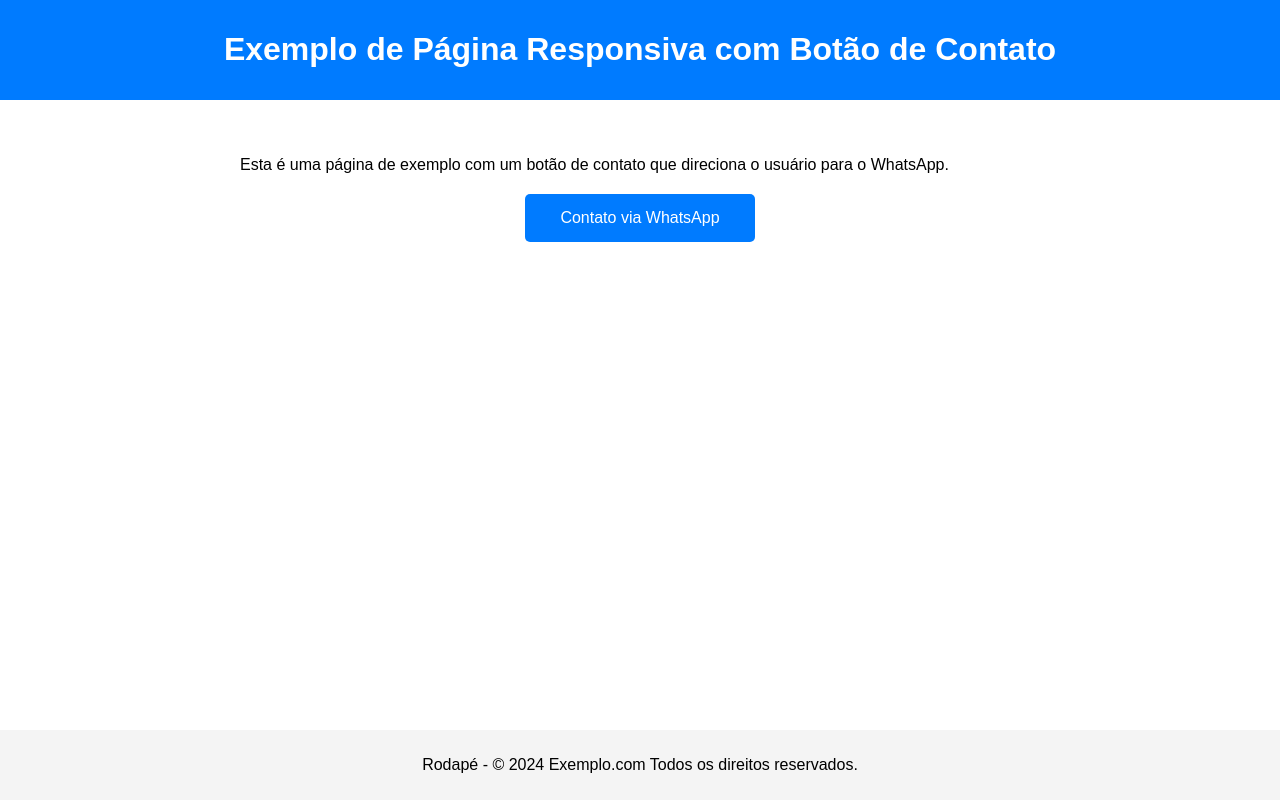
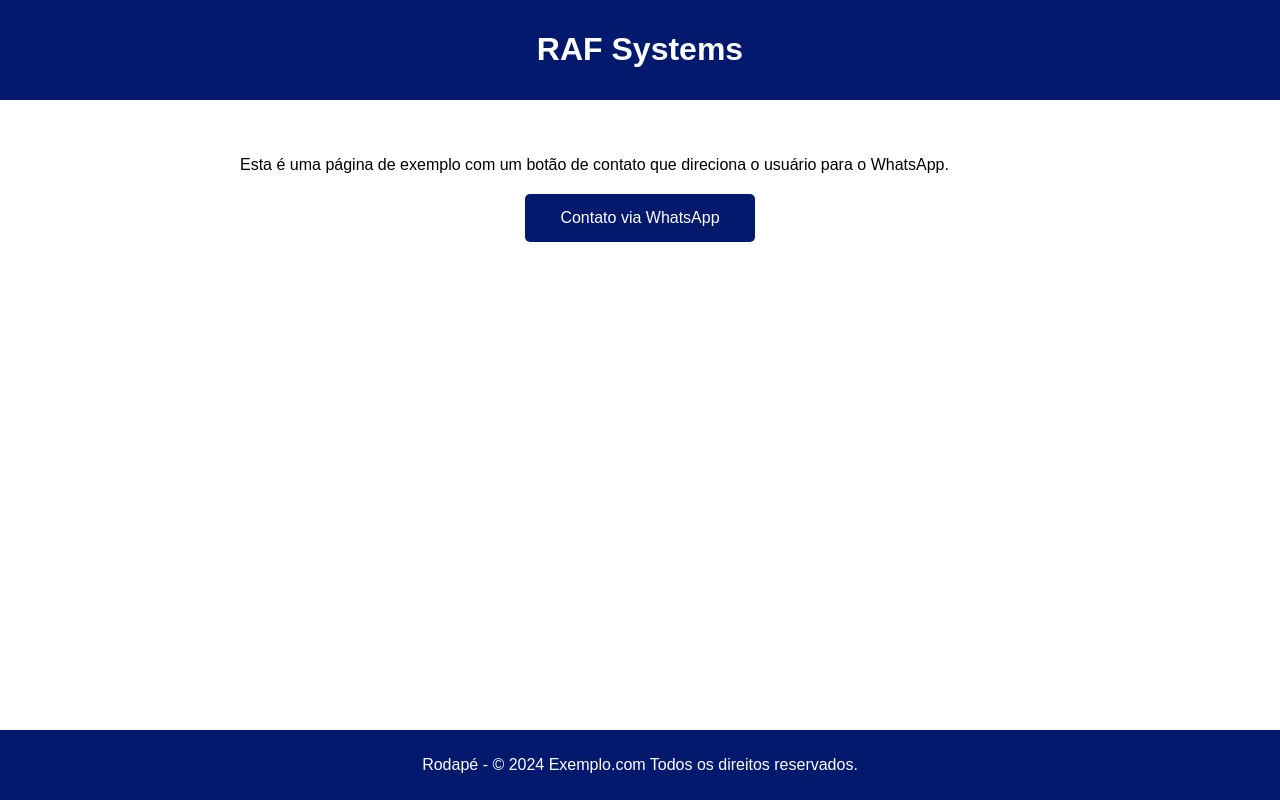
Before and after one commit to rafaelf022s/rafsystems, a plain HTML site: page index.html in a window 1280 px wide. Drawn offline with Linux system fonts and the light colour scheme.

Commit message:
Update index.html

```diff
--- a/index.html
+++ b/index.html
@@ -18,7 +18,7 @@
     }
 
     .app-bar {
-      background-color: #007bff;
+      background-color: #03196e;
       color: #fff;
       padding: 10px 0;
       text-align: center;
@@ -26,7 +26,8 @@
     }
 
     .footer {
-      background-color: #f4f4f4;
+      background-color: #03196e;
+      color: #fff;
       padding: 10px 0;
       text-align: center;
       position: fixed;
@@ -38,7 +39,7 @@
       display: block;
       width: 200px;
       padding: 15px;
-      background-color: #007bff;
+      background-color: #03196e;
       color: #fff;
       text-align: center;
       text-decoration: none;
@@ -60,7 +61,7 @@
 <body>
 
 <div class="app-bar">
-  <h1>Exemplo de Página Responsiva com Botão de Contato</h1>
+  <h1>RAF Systems</h1>
 </div>
 
 <div class="container">
```
